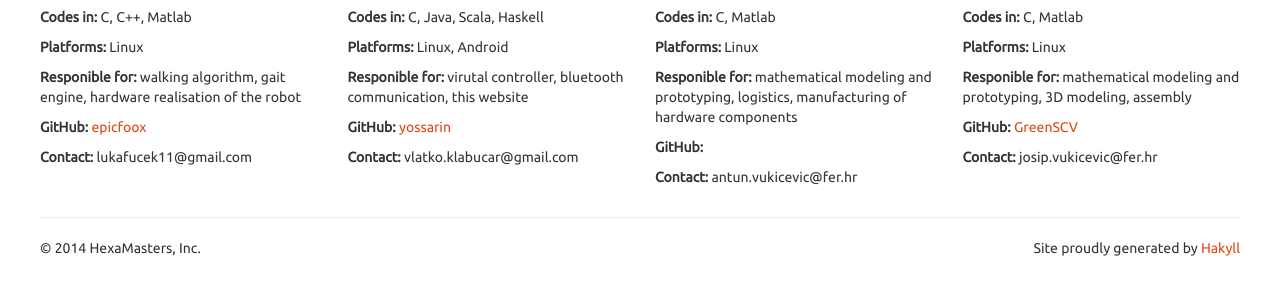
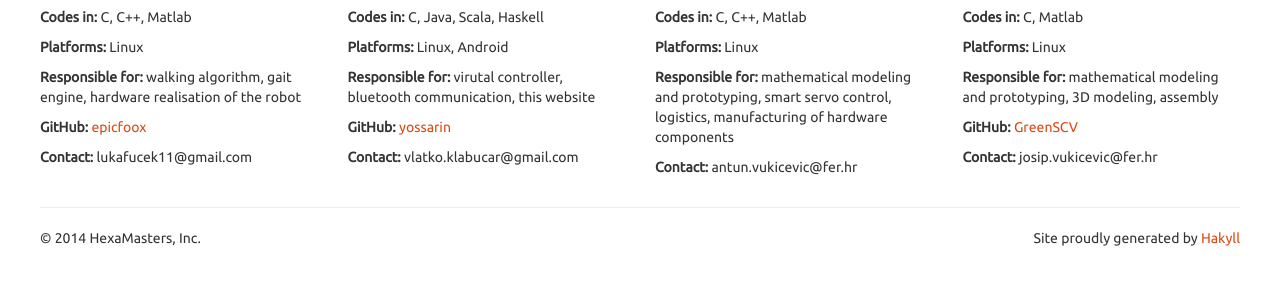
Before and after one commit to Pa00k/pa00k.github.io, a plain HTML site: page team.html in a window 1280 px wide. Shown: the part 379-674 px from the top of the page. Drawn offline with nearby package versions, Linux system fonts and the light colour scheme.

Commit message:
Updated Antun's profile and fixed some typos.

```diff
--- a/team.html
+++ b/team.html
@@ -52,7 +52,7 @@ Luka Fućek
 <strong>Platforms:</strong> Linux
 </p>
 <p>
-<strong>Responible for:</strong> walking algorithm, gait engine, hardware realisation of the robot
+<strong>Responsible for:</strong> walking algorithm, gait engine, hardware realisation of the robot
 </p>
 <p>
 <strong>GitHub:</strong> <a href="https://github.com/epicfoox">epicfoox</a>
@@ -75,7 +75,7 @@ Vlatko Klabučar
 <strong>Platforms:</strong> Linux, Android
 </p>
 <p>
-<strong>Responible for:</strong> virutal controller, bluetooth communication, this website
+<strong>Responsible for:</strong> virutal controller, bluetooth communication, this website
 </p>
 <p>
 <strong>GitHub:</strong> <a href="https://github.com/yossarin">yossarin</a>
@@ -92,16 +92,13 @@ Antun Vukičević
 </h2>
 </div>
 <p>
-<strong>Codes in:</strong> C, Matlab
+<strong>Codes in:</strong> C, C++, Matlab
 </p>
 <p>
 <strong>Platforms:</strong> Linux
 </p>
 <p>
-<strong>Responible for:</strong> mathematical modeling and prototyping, logistics, manufacturing of hardware components
-</p>
-<p>
-<strong>GitHub:</strong> <a href></a>
+<strong>Responsible for:</strong> mathematical modeling and prototyping, smart servo control, logistics, manufacturing of hardware components
 </p>
 <p>
 <strong>Contact:</strong> antun.vukicevic@fer.hr
@@ -121,7 +118,7 @@ Josip Vukičević
 <strong>Platforms:</strong> Linux
 </p>
 <p>
-<strong>Responible for:</strong> mathematical modeling and prototyping, 3D modeling, assembly
+<strong>Responsible for:</strong> mathematical modeling and prototyping, 3D modeling, assembly
 </p>
 <p>
 <strong>GitHub:</strong> <a href="https://github.com/GreenSCV">GreenSCV</a>
```
Also changed, not shown: images/toni.jpg.
